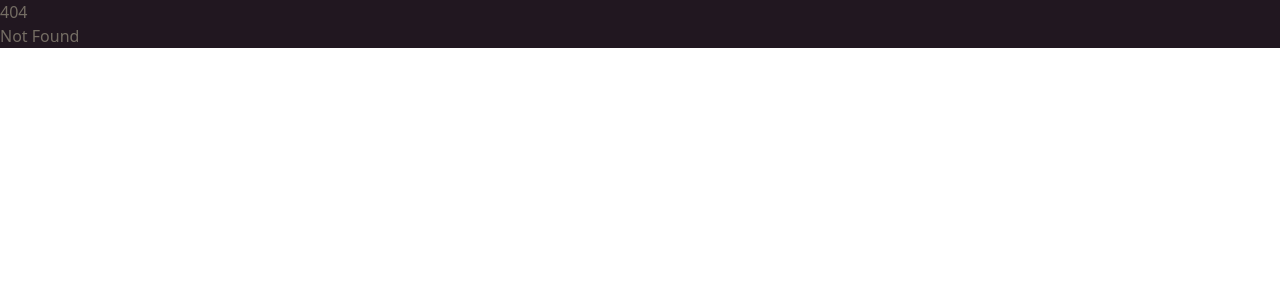
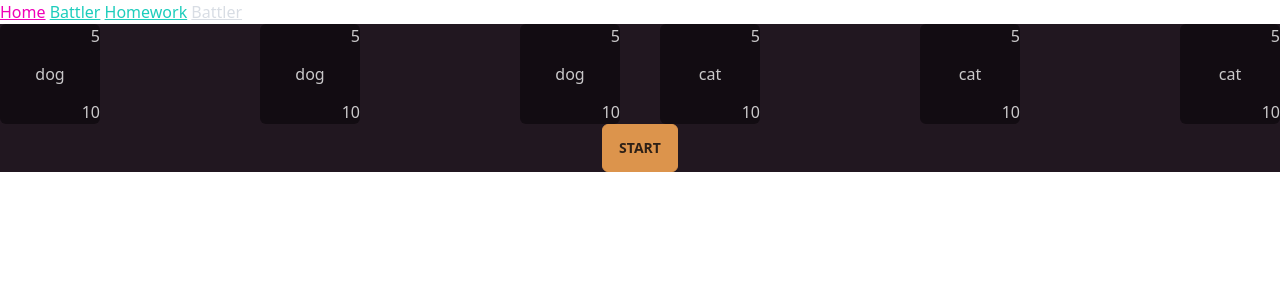
Before and after one commit to artesgo/farm-sim, a SvelteKit app: page /battler in a window 1280 px wide. Before the commit this address had no page. Shown: the top 300 px of the page. Built offline with nearby package versions, Linux system fonts and the light colour scheme.

Commit message:
dec 24th
- basic game logic
- homework

```diff
--- /dev/null
+++ b/src/lib/battler/character.svelte
@@ -0,0 +1,33 @@
+<script lang="ts">
+    import type { ICharacter } from "./character";
+
+    export let character: ICharacter;
+</script>
+
+<div class="character bg-neutral text-neutral-content rounded-md">
+    { character.name }
+    <div class="attack absolute">{character.attack}</div>
+    <div class="health absolute">{character.health}</div>
+</div>
+
+<style>
+    .character {
+        position: relative;
+        height: 100px;
+        width: 100px;
+
+        display: flex;
+        justify-content: center;
+        align-items: center;
+    }
+
+    .attack {
+        top: 0;
+        right: 0;
+    }
+
+    .health {
+        bottom: 0;
+        right: 0;
+    }
+</style>
--- /dev/null
+++ b/src/lib/battler/character.ts
@@ -0,0 +1,5 @@
+export interface ICharacter {
+    name: string;
+    attack: number;
+    health: number;
+}
--- a/src/lib/components/stock.svelte
+++ b/src/lib/components/stock.svelte
@@ -30,9 +30,9 @@
             }, 700);
             return true;
         }
-        if (amount < 1) {
+        if (amount < 0) {
             setTimeout(() => {
-                amount = 1;
+                amount = 0;
             }, 700);
             return true;
         }
--- a/src/lib/stores/inventory.ts
+++ b/src/lib/stores/inventory.ts
@@ -43,7 +43,7 @@ function remove(item: IPlantable, quantity = 1) {
             if (
                 stock.product.name === item.name &&
                 stock.product.quality === item.quality &&
-                stock.quantity <= quantity
+                stock.quantity >= quantity // this was the broken piece of code
             ) {
                 stock.quantity -= quantity;
             }
--- a/src/routes/+layout.svelte
+++ b/src/routes/+layout.svelte
@@ -2,6 +2,13 @@
     import '$lib/app.css';
 </script>
 
+<nav>
+    <a class="link link-secondary" href="/">Home</a>
+    <a class="link link-accent" href="/battler">Battler</a>
+    <a class="link link-accent" href="/homework">Homework</a>
+    <a class="link link-neutral text-neutral-content" href="/battler">Battler</a>
+</nav>
+
 <main data-theme="coffee">
     <slot />
 </main>
--- /dev/null
+++ b/src/routes/battler/+page.svelte
@@ -0,0 +1,99 @@
+<script lang="ts">
+    import type { ICharacter } from "$lib/battler/character";
+    import Character from "$lib/battler/character.svelte";
+
+    let player1: ICharacter[] = [
+        { name: 'dog', attack: 5, health: 10 },
+        { name: 'dog', attack: 5, health: 10 },
+        { name: 'dog', attack: 5, health: 10 },
+    ];
+    let player2: ICharacter[] = [
+        { name: 'cat', attack: 5, health: 10 },
+        { name: 'cat', attack: 5, health: 10 },
+        { name: 'cat', attack: 5, health: 10 },
+    ];
+
+    function takeTurn() {
+        // player1 attacks player2
+        player1 = attack(player1, player2, 0);
+        // player2 attacks player1
+        player2 = attack(player2, player1, 0);
+
+        player1 = cleanup(player1);
+        player2 = cleanup(player2);
+    }
+
+    // let aaron catch up from here
+    function attack(p1: ICharacter[], p2: ICharacter[], index = 0) {
+        let [attacker] = p2;
+
+        return p1.map((character, i) => {
+            if (index === i) {
+                character.health -= attacker.attack;
+            }
+
+            return character;
+        });
+    }
+
+    function cleanup(p1: ICharacter[]) {
+        return p1.filter((character) => character.health > 0);
+    }
+
+    let interval = 0;
+    let inProgress = false;
+
+    function start() {
+        // game loop
+        if (!inProgress) {
+            interval = setInterval(() => {
+                takeTurn();
+            }, 1500);
+        }
+        inProgress = true;
+    }
+
+    // cleanup when characters are dead
+    // end game when no characters left on one team
+    // animating the attack
+    // character portraits
+</script>
+
+<div class="flex">
+
+    <div class="player1 player">
+        {#each player1 as character}
+            <Character {character}></Character>
+        {/each}
+    </div>
+
+    <div class="player2 player">
+        {#each player2 as character}
+            <Character {character}></Character>
+        {/each}
+    </div>
+
+</div>
+
+<div class="flex justify-around">
+    <button
+        class="btn btn-primary border rounded-md"
+        on:click={start}
+    >
+        Start
+    </button>
+</div>
+
+<style>
+    .player {
+        display: flex;
+        justify-content: space-between;
+        width: 640px;
+    }
+    .player1 {
+        margin-right: 20px;
+    }
+    .player2 {
+        margin-left: 20px;
+    }
+</style>
--- /dev/null
+++ b/src/routes/homework/+page.svelte
@@ -0,0 +1,72 @@
+<script lang="ts">
+  // standard variable
+  let fruit = 'apple'; // string
+  let fruitCount = 5; // number
+  let isFruit = false; // boolean;
+
+  // object variable, this is object notation
+  let fruitObject = {
+    name: 'apple',
+    color: 'red',
+    shape: 'round',
+    taste: 'sweet',
+  };
+
+  // lists with just strings
+  const boxOfFruits = [
+    "apple",
+    "banana",
+    "pineapple",
+    "mango",
+  ];
+
+  // lists with objects
+  const boxOfFruitObjects = [
+    { name: 'apple', color: 'red' },
+    { name: 'banana', color: 'yellow' },
+    { name: 'pineapple', color: 'yellow' },
+    { name: 'mango', color: 'orange' },
+  ];
+
+  // homework question one
+  const justApples = boxOfFruits.filter((fruit => {
+    return fruit; // what needs to happen here to return just "apples";
+  }));
+  const allSortsOfApples = boxOfFruits.filter((fruit => {
+    // what needs to happen in the return to return fruits
+    // that contain the world "apples"
+    // e.g. my list should contain both apple, and pineapple
+    // return fruit.indexOf('apple') >= 0;
+    // return fruit.indexOf('apple') > -1;
+    return fruit.indexOf('apple') !== -1;
+  }));
+
+  // homework question two
+  // should use indexOf to retrieve apple object / pineapple object
+  const justAppleObjects = boxOfFruitObjects.filter(fruit => {
+    // filter just needs a condition
+    // something === somethingElse
+    console.log(fruit.name.indexOf('apple'));
+    console.log(fruit);
+    return fruit;
+  });
+
+  // change the object property
+  const turnTheApplesBlue = justAppleObjects.map(fruit => {
+    // returning an object
+    return {
+      ...fruit,
+      // something here to make the apple blue
+    }
+  });
+</script>
+
+<div>All the fruits:</div>
+
+{ boxOfFruits }
+
+<!-- question 3: display the blue apples -->
+{#each turnTheApplesBlue as fruit}
+  <div> {fruit} </div>
+  <!-- i should see "blue apple" and "blue pineapple" -->
+{/each}
```
